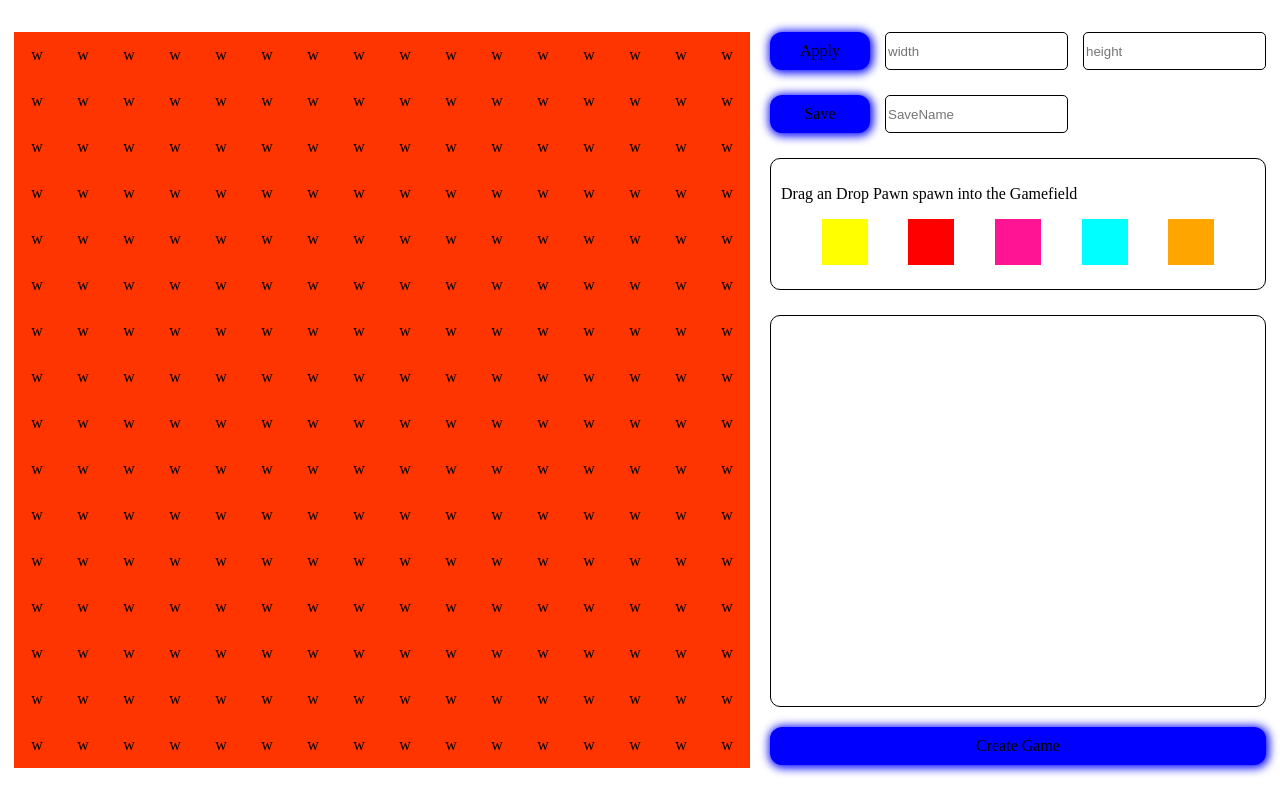
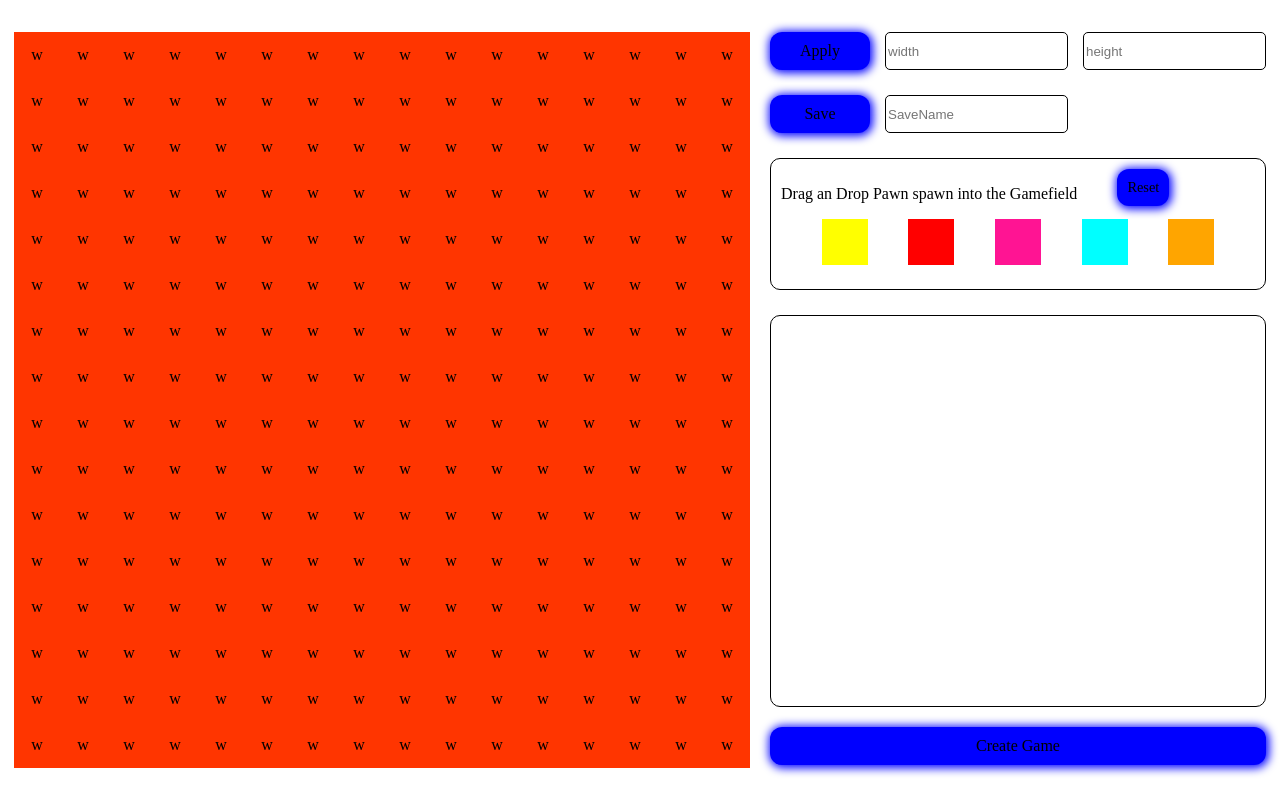
Before and after one commit to FlorianGericke/ap-y2-tsPacman, a React app: page / in a window 1280 px wide. Built offline with nearby package versions, Linux system fonts and the light colour scheme.

Commit message:
reset Spawn button

```diff
--- a/src/app/App.tsx
+++ b/src/app/App.tsx
@@ -205,6 +205,11 @@ export const App: React.FC = () => {
 						<DragStartContainer
 							className={'DragableList'}
 							gamefieldInformation={gameFieldInformation}
+							resetButtonClick={() => {
+								const old = getLocalCopy();
+								old.globals.pawnPositions = [];
+								setGameFieldInformation(old);
+							}}
 						/>
 
 						<List
--- a/src/app/components/spawnDragables/DragStartContainer.tsx
+++ b/src/app/components/spawnDragables/DragStartContainer.tsx
@@ -3,17 +3,27 @@ import './scss/DrafStartContainer.scss';
 import { Draggable } from './Draggable';
 import { PawnTypes } from '../../../transfers/PawnTypes';
 import { TransferInterface } from '../../../transfers/TransferInterface';
+import { Button } from '../button/Button';
 
 interface DragStartContainer {
 	className?: string;
 	gamefieldInformation: TransferInterface;
+	resetButtonClick?: () => void;
 }
 
 export const DragStartContainer: React.FC<DragStartContainer> = (props) => {
 	return (
 		<div className={props.className}>
 			<div className={'Div-DragContainer'}>
-				<p>Drag an Drop Pawn spawn into the Gamefield</p>
+				<div className={'DragContainerHeader'}>
+					<p>Drag an Drop Pawn spawn into the Gamefield</p>
+					<Button
+						className={'ResetButton'}
+						onClick={props.resetButtonClick}
+					>
+						Reset
+					</Button>
+				</div>
 				<div className={'Div-DragStartContainer'}>
 					{!props.gamefieldInformation.globals.pawnPositions.find(
 						(p) => p.type === PawnTypes.Yellow,
--- a/src/app/components/spawnDragables/scss/DrafStartContainer.scss
+++ b/src/app/components/spawnDragables/scss/DrafStartContainer.scss
@@ -3,6 +3,13 @@
   border-radius: 10px;
   padding: 10px;
   height: 110px;
+  .DragContainerHeader{
+    display: flex;
+    .ResetButton{
+      margin-left: 40px;
+      font-size: .9rem
+    }
+  }
   .Div-DragStartContainer{
     display: flex;
     width: 100%;
```
